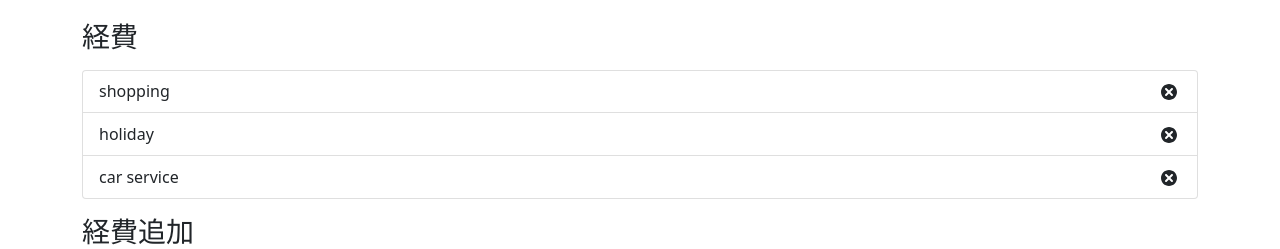
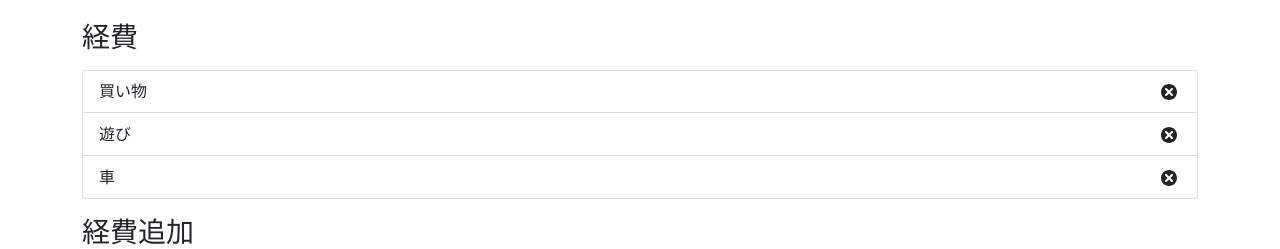
Before and after one commit to kenta0313/budget-tracker, a Next.js app: page / in a window 1280 px wide. Shown: the part 150-399 px from the top of the page. Built offline with nearby package versions, Linux system fonts and the light colour scheme.

Commit message:
context からレンタリング

```diff
--- a/src/components/ExpenseList.tsx
+++ b/src/components/ExpenseList.tsx
@@ -1,12 +1,9 @@
-import React from 'react'
+import React, { useContext } from 'react'
 import ExpenseItem from './ExpenseItem';
+import { AppContext } from '../context/AppContext';
 
 const ExpenseList = () => {
-    const expenses = [
-		{ id: 12, name: 'shopping', cost: 40 },
-		{ id: 13, name: 'holiday', cost: 400 },
-		{ id: 14, name: 'car service', cost: 50 },
-	];
+    const { expenses } = useContext(AppContext);
 
     return (
 		<ul className='list-group'>
--- a/src/context/AppContext.tsx
+++ b/src/context/AppContext.tsx
@@ -21,11 +21,11 @@ interface ContextType  {
 }
 
 const initialState = {
-	budget: 2000,
+	budget: 20000,
 	expenses: [
-		{ id: 12, name: 'shopping', cost: 40 },
-		{ id: 13, name: 'holiday', cost: 400 },
-		{ id: 14, name: 'car service', cost: 50 },
+		{ id: 12, name: '買い物', cost: 40 },
+		{ id: 13, name: '遊び', cost: 400 },
+		{ id: 14, name: '車', cost: 500 },
 	],
 };
 
```
